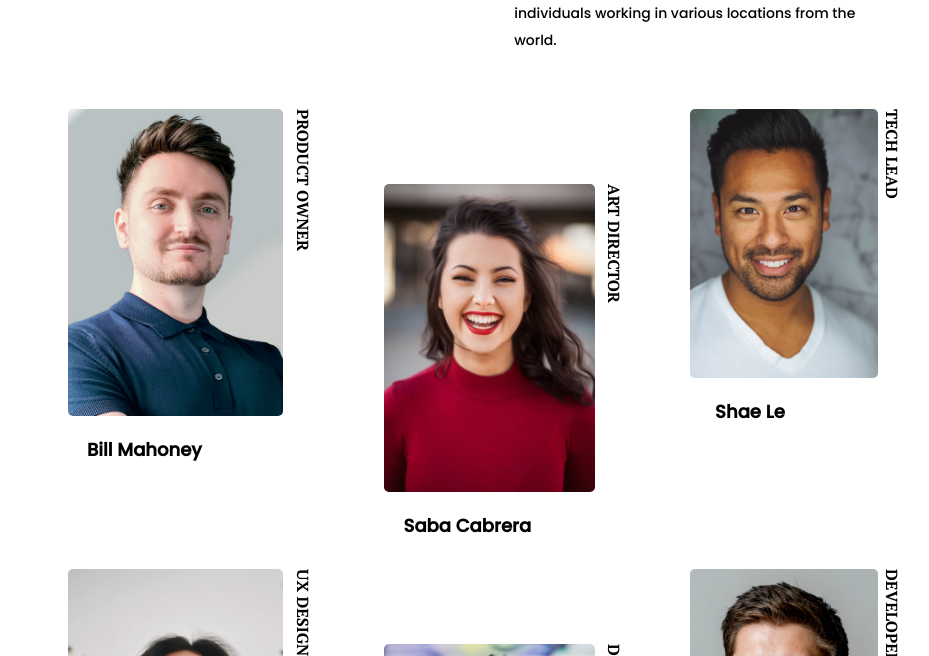
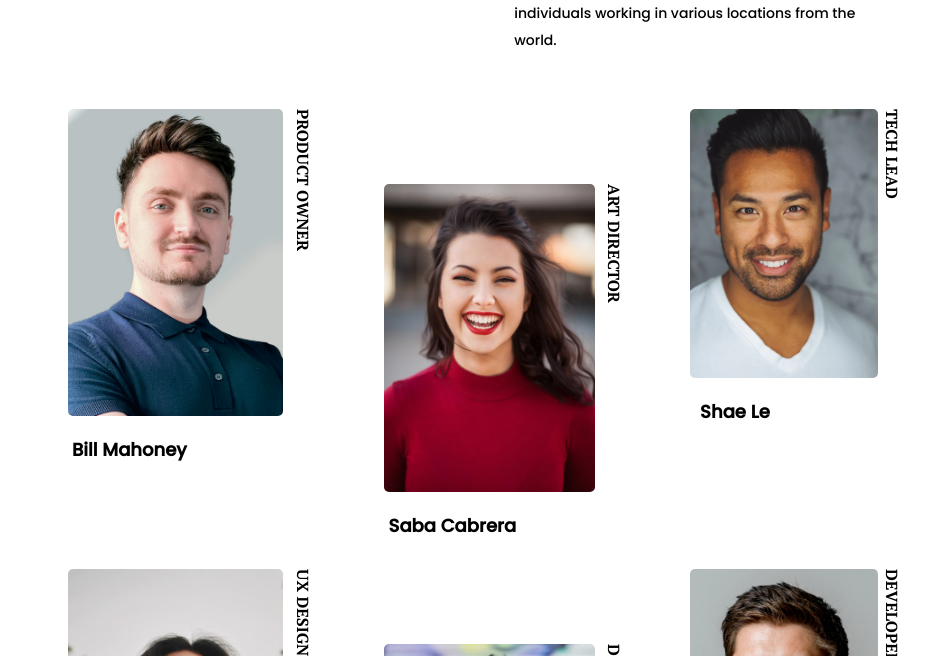
Before and after one commit to 1kenz/team-member-grid, a plain HTML site: page index.html in a window 1280 px wide. Shown: the part 144-800 px from the top of the page, without its empty margins (170-1099 px from the left). Drawn offline with Linux system fonts and the light colour scheme.

Commit message:
name margin update

```diff
--- a/sass/main.scss
+++ b/sass/main.scss
@@ -42,7 +42,7 @@ p {
     line-height: 27px;
     font-size: 18px;
     font-weight: bold;
-    margin: 20px 65px;
+    margin: 20px 50px;
 }
 
 .container {
```
Also changed, not shown: main.css.
